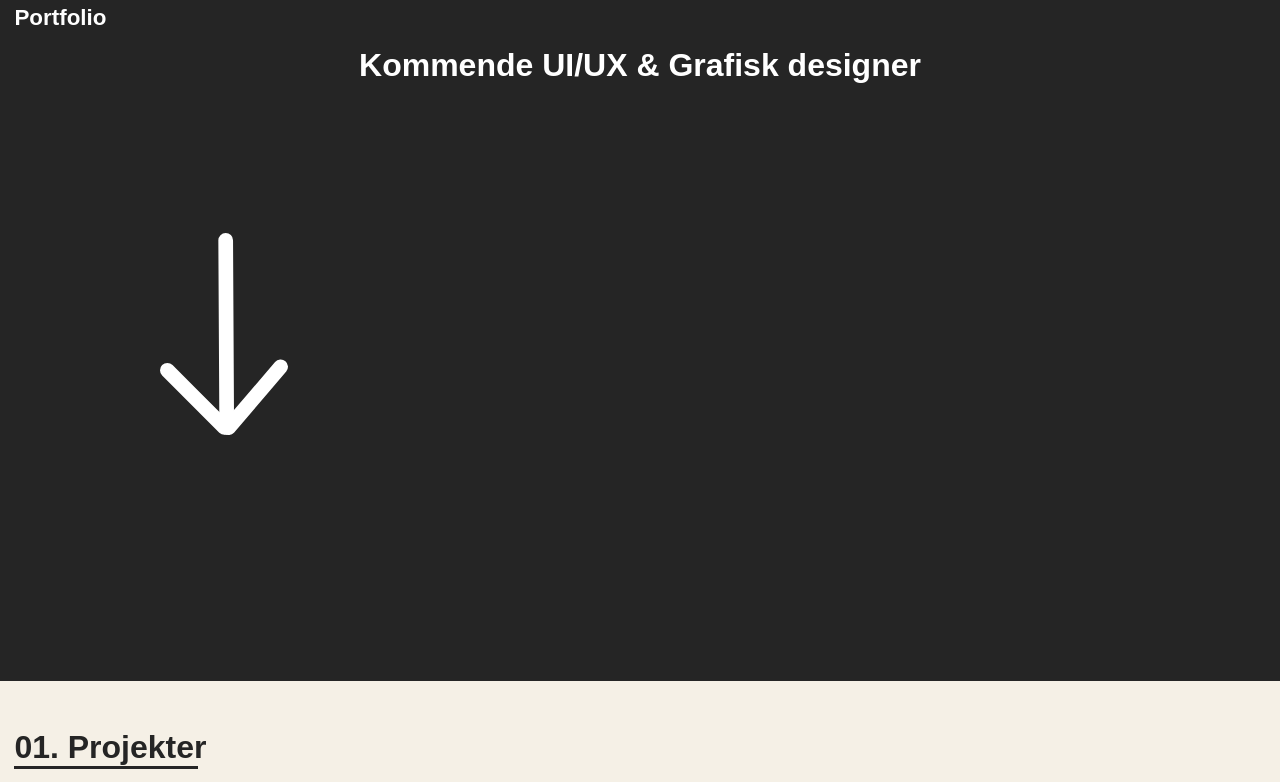
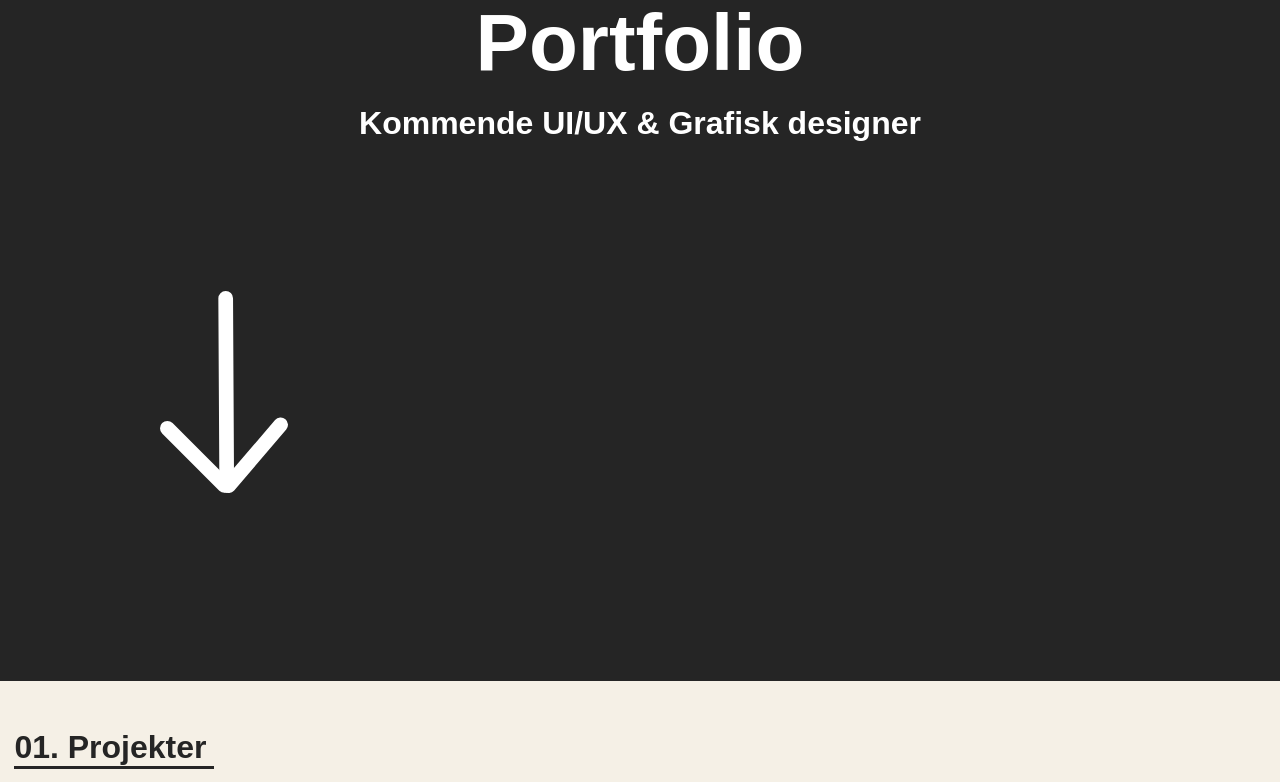
Before and after one commit to Magnusgb/Portfolio, a plain HTML site: page index.html in a window 1280 px wide. Shown: the part 119-901 px from the top of the page. Drawn offline with Linux system fonts and the light colour scheme; a web font is replaced by a local one.

Commit message:
opdatering på h2 forside

```diff
--- a/index.html
+++ b/index.html
@@ -27,7 +27,7 @@
    <!--Landing Page -->
   <section id="section-1">
     <h1 class="h1">Magnus Bomholt</h1>
-    <h2 class="h2">Portfolio</h2>
+    <h2 id="portfolio">Portfolio</h2>
     <h2 id="h2text-lpage">Kommende UI/UX & Grafisk designer</h2>
      <!--<p1 id="portfolio-text">Portfolio Portfolio Portfolio Portfolio Portfolio</p1>-->
      <a href="#projects">
--- a/style.css
+++ b/style.css
@@ -11,8 +11,6 @@ font-family: neue-haas-grotesk-display, sans-serif;
 font-weight: 700;
 font-style: normal;
 }
-
-
 
 *{
   padding: 0;
@@ -63,8 +61,8 @@ a.active,a:hover {
   text-align: center;
 }
 
-.h2 {
-  font-size: 2.5rem;
+#portfolio {
+  font-size: 5rem;
   text-align: center;
 }
 
@@ -103,7 +101,7 @@ a.active,a:hover {
 
 .line {
   display: block;
-  width: 11.5rem;
+  width: 12.5rem;
   border: none;
   border-top: 0.2rem solid #252525;
   margin-left: 0.9rem;
@@ -333,7 +331,7 @@ align-self: center;
   left: 0;
   bottom: -2px;
   width: 100%;
-  height: 1px;
+  height: 2px;
   background-color:white;
 }
 
```
